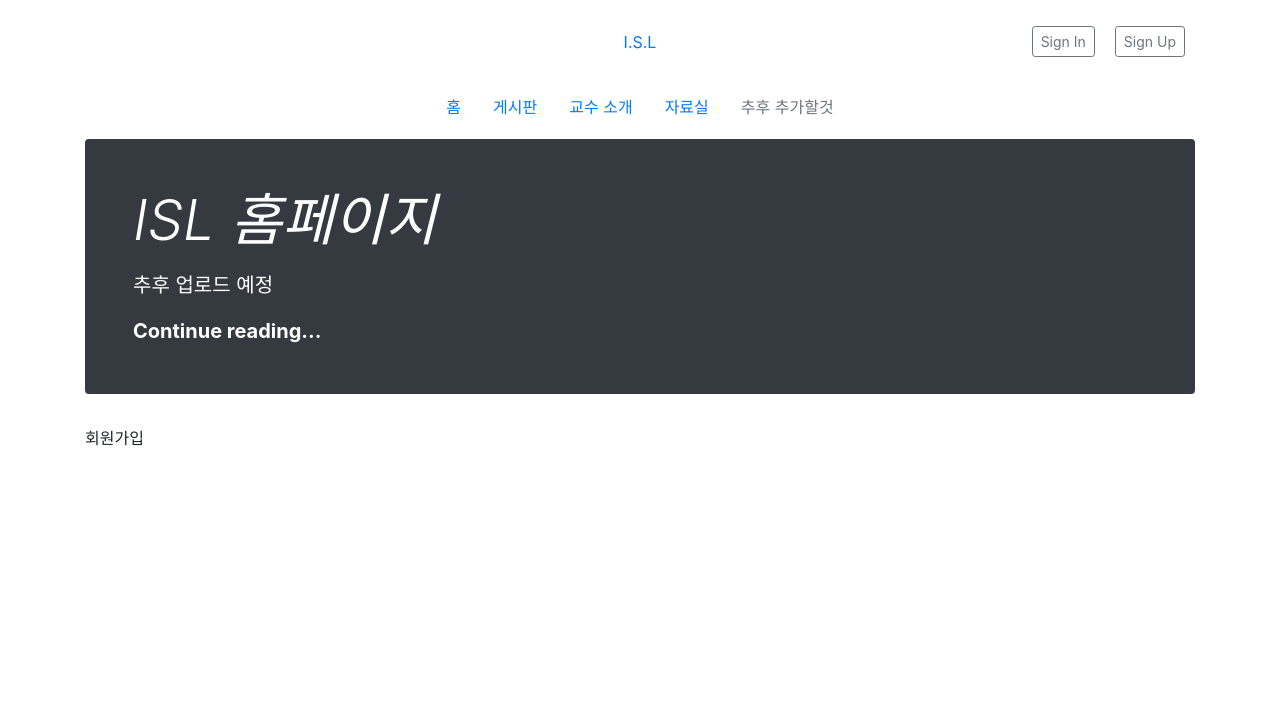
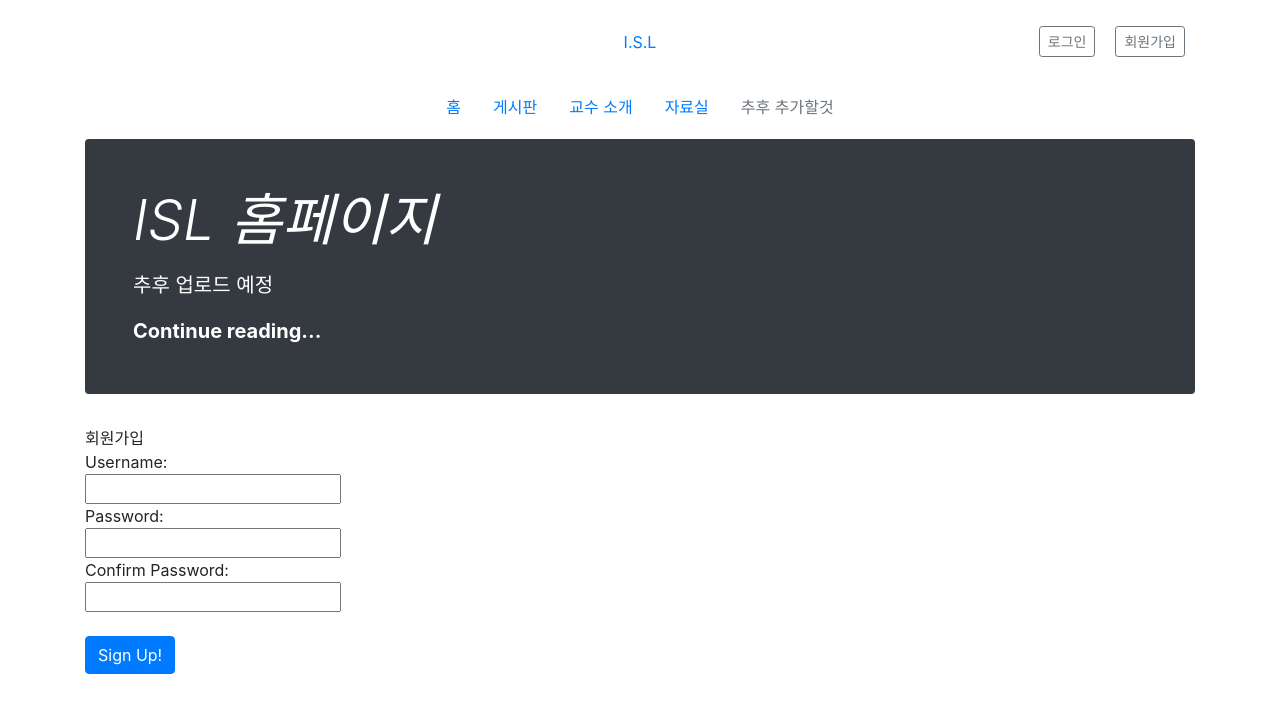
Before and after one commit to parkinhwa/ISL_homepage, a Django app: page /sign_up in a window 1280 px wide. Shown: the top 713 px of the page. Run offline with Django 3.2, Linux system fonts and the light colour scheme; some libraries are stand-ins or nearby versions.

Commit message:
code edit

```diff
--- a/boardapp/models.py
+++ b/boardapp/models.py
@@ -1,8 +1,9 @@
 from django.db import models
-
+from django.conf import settings
+from hitcount.models import HitCount, HitCountMixin
 # Create your models here.
 
-class DjangoBoard(models.Model):
+class DjangoBoard(models.Model,HitCountMixin):
       subject = models.CharField(max_length=50, blank=True)
       name = models.CharField(max_length=50, blank=True)
       created_date = models.DateField(null=True, blank=True)
--- a/boardapp/templates/board.html
+++ b/boardapp/templates/board.html
@@ -14,10 +14,10 @@
                 </tr>
             </thead>
             <tbody>
-                {% for board in board_page_post%}
+                {% for board in board_page_post %}
                 <tr>
-                    <td></td>
-                    <td><a href="{% url 'detail' board.id%}">{{board.subject}}</a></td>
+                    <td>추후 번호 입력</td>
+                    <td><a href="{% url 'detail' board.id%}">{{board.subject}}</a>{{board.comments.count}}</td>
                     <td>{{board.name}}</td>
                     <td>{{board.created_date}}</td>
                     <td>{{board.hits}}</td>
--- a/boardapp/templates/detail.html
+++ b/boardapp/templates/detail.html
@@ -9,7 +9,7 @@
                 <h1> 제목 : {{board.subject}}</h1>
                 <p> 작성 날짜 : {{board.created_date}}</p>
                 <p> 자세한 본문 내용 : {{board.memo}}</p>
-                <p> 작성자 : {{board.id}}</p>
+                <p> 작성자 : {{board.name}}</p>
             </div>
         </div>
     </div>
--- a/homepage/templates/base.html
+++ b/homepage/templates/base.html
@@ -49,10 +49,21 @@
                 <div class="col-4 text-center">
                     <a class="#" href="{%url 'home'%}">I.S.L</a>
                 </div>
+                {% if user.is_active%}
                 <div class="col-4 d-flex justify-content-end align-items-center">
-                    <a class="btn btn-sm btn-outline-secondary" href="{%url 'sign_in'%}" style="margin: 10px;">Sign In</a>
-                    <a class="btn btn-sm btn-outline-secondary" href="{%url 'sign_up'%}" style="margin: 10px;">Sign Up</a>
+                    <a class="nav-link dropdown-toggle" id="navbarDropdown" role="button" data-toggle="dropdown"
+                    aria-haspopup="true" aria-expanded="false">{{ user.username }} 로그인 중</a>
+                    <a class="btn btn-sm btn-outline-secondary" href="javascript:{document.getElementById('logout').submit()}" style="margin: 10px;">LOGOUT</a>
+                        <form id="logout" method="POST" action="{%url 'logout'%}">
+                            {%csrf_token%}<input type="hidden"/>
+                    </form>
                 </div>
+                {% else %}
+                <div class="col-4 d-flex justify-content-end align-items-center">
+                    <a class="btn btn-sm btn-outline-secondary" href="{%url 'sign_in'%}" style="margin: 10px;">로그인</a>
+                    <a class="btn btn-sm btn-outline-secondary" href="{%url 'sign_up'%}" style="margin: 10px;">회원가입</a>
+                </div>
+                {% endif %}
             </div>
         </header>
 
--- a/homepage/urls.py
+++ b/homepage/urls.py
@@ -28,5 +28,6 @@ urlpatterns = [
     path('board/<int:board_id>/',boardapp.views.detail,name="detail"),
     path('sign_up',loginapp.views.sign_up,name="sign_up"),
     path('sign_in',loginapp.views.sign_in,name="sign_in"),
+    path('logout',loginapp.views.logout, name="logout"),
     path('accounts/',include('allauth.urls')),
 ]
--- a/loginapp/admin.py
+++ b/loginapp/admin.py
@@ -1,4 +1,2 @@
 from django.contrib import admin
-from .models import Blog
 # Register your models here.
-admin.site.register(Blog)
--- a/loginapp/models.py
+++ b/loginapp/models.py
@@ -1,5 +1,3 @@
 from django.db import models
 
 # Create your models here.
-class Blog(models.Model):
-    text = models.TextField()
--- a/loginapp/templates/sign_up.html
+++ b/loginapp/templates/sign_up.html
@@ -1,6 +1,27 @@
 {%extends 'base.html'%}
 {% block contents %}
+
 <body>
-    <div class="container">회원가입</div>
+    <div class="container">회원가입
+        <form method="POST" action="{%url 'sign_up'%}">
+            <!-- 로그인을 위한 POST 방식 -->
+            {% csrf_token %}
+            <!-- 보안을 위한 코드  -->
+            Username:
+            <br>
+            <input name="username" type="text" value="">
+            <br>
+            Password:
+            <br>
+            <input name="password1" type="password" value="">
+            <br>
+            Confirm Password:
+            <br>
+            <input name="password2" type="password" value="">
+            <br>
+            <br>
+            <input class="btn btn-primary" type="submit" value="Sign Up!">
+        </form>
+    </div>
 </body>
 {% endblock %}
--- a/loginapp/views.py
+++ b/loginapp/views.py
@@ -1,8 +1,46 @@
-from django.shortcuts import render
+from django.shortcuts import render, redirect
+from django.contrib.auth.models import User
+from django.contrib import messages
+#유저에 대한 클래스를 가져옴
+from django.contrib import auth
+#계정에 대한 권한
 
 # Create your views here.
 def sign_up(request):
+    if request.method == 'POST':
+        #request 방식이 POST이면
+        if request.POST['password1'] == request.POST['password2']:
+            #passwor1 과 password2값이 같으면
+            user = User.objects.create_user(username=request.POST['username'], password=request.POST['password1'])
+            #사용자가 입력한 usernaeme과 password로 계정을 생성하여 user라는 변수에 담는다.
+            auth.login(request, user)
+            #로그인!
+            return redirect('home')
+            #redirect안에는 url을 담는다.
     return render(request,'sign_up.html')
+    # 실패하는경우 sign_up.html에 머문다.
 
 def sign_in(request):
-    return render(request,'sign_in.html')
+    if request.method == 'POST':
+        username = request.POST['username']
+        # 사용자가 입력한 ID를 username에 담는다.
+        password = request.POST['password']
+        # 사용자가 입력한 password를 passwor에 담는다.
+        user = auth.authenticate(request, username=username, password=password)
+        # 데이터베이스에 입력한 username과 password가 있는지 확인한다.
+        if user is not None:
+            auth.login(request, user)
+            #ID와 password가 존재하면 로그인
+            # messages.info(request,'로그인 되었습니다.')
+            # 로그인 성공시 성공 알림 띄우기
+            return redirect("home")
+        else:
+            return render(request, 'sign_in.html', {'error': 'ID or password is incorrect.'})
+    else:
+        return render(request, 'sign_in.html')
+
+def logout(request):
+    if request.method == 'POST':
+        auth.logout(request)
+        return redirect('home')
+    return render(request,"sign_in.html")
```
Also changed, not shown: boardapp/forms.py (added, +7 -0 lines), boardapp/templates/write.html (+8 -1 lines), boardapp/views.py (+17 -1 lines), homepage/settings.py (+5 -4 lines), loginapp/templates/sign_in.html (+18 -61 lines), boardapp/migrations/0001_initial.py, loginapp/migrations/0002_delete_blog.py (added).
